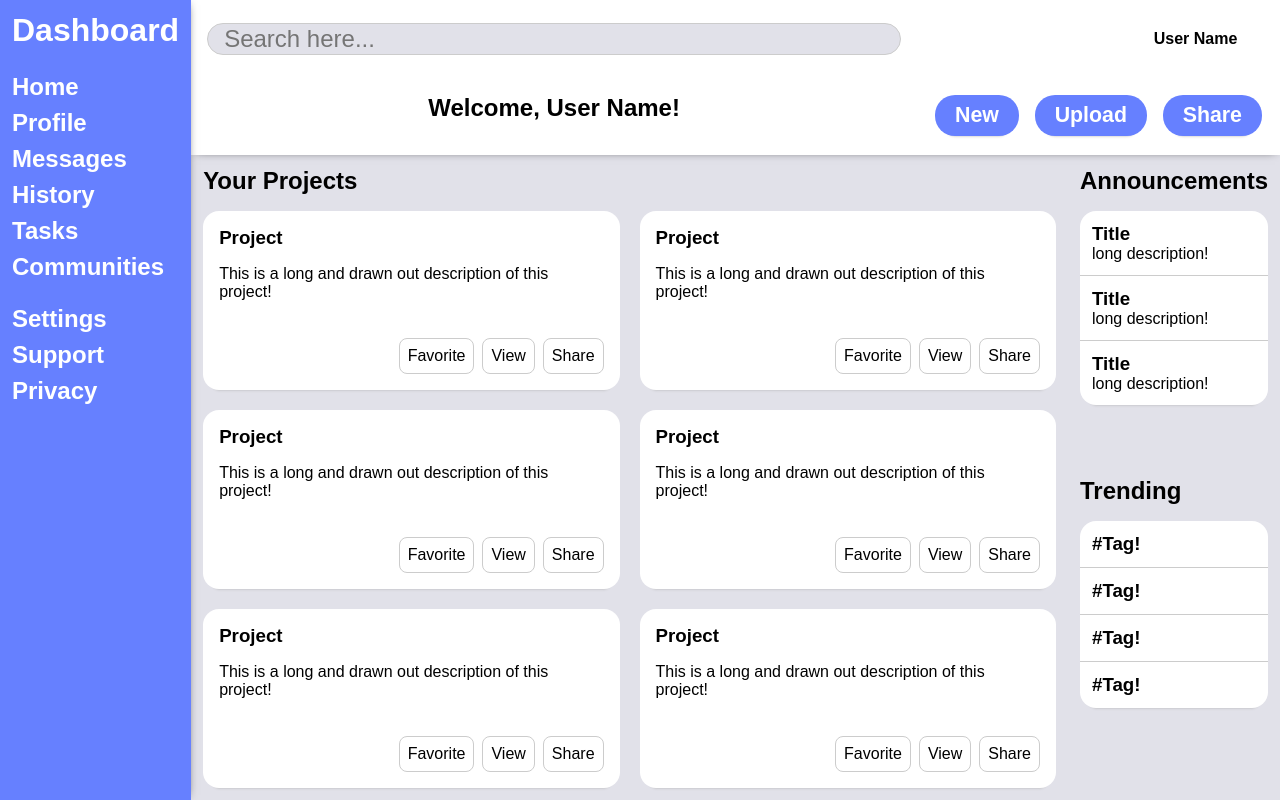
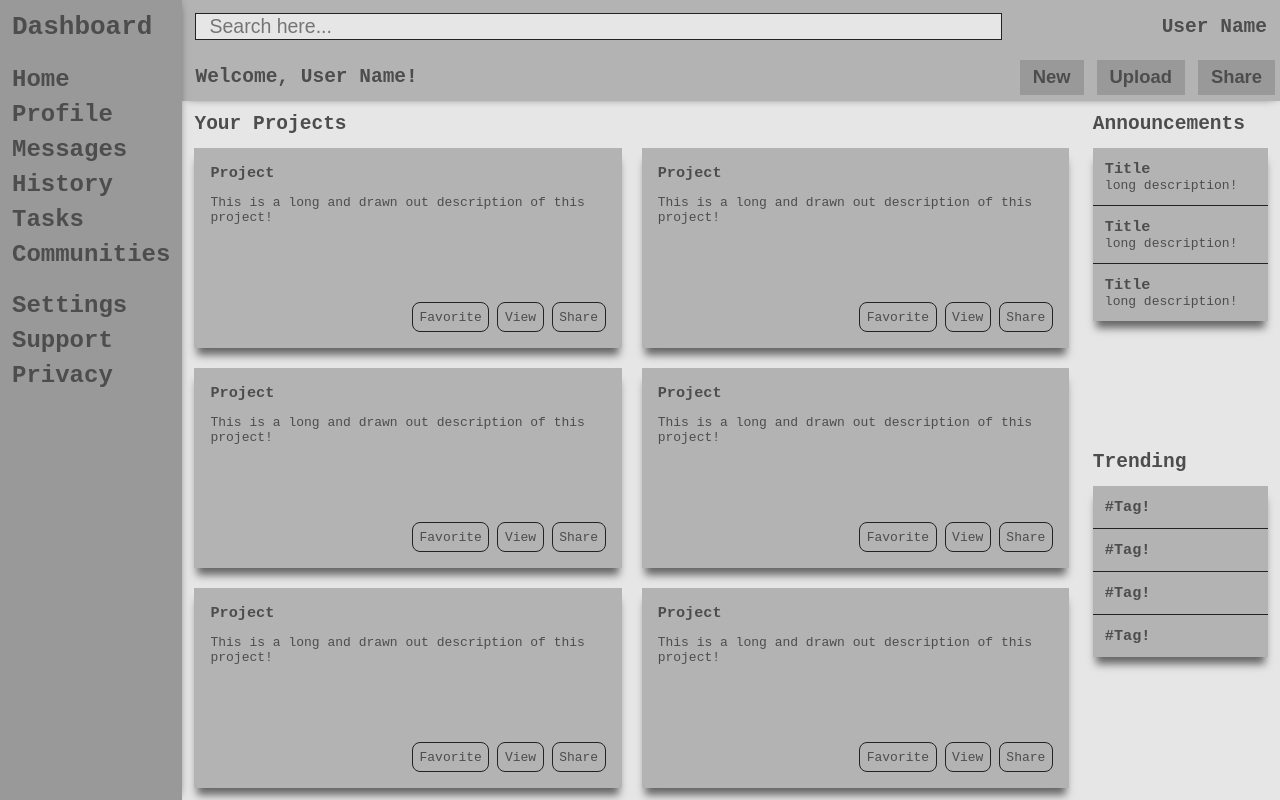
Before and after one commit to justonhart/odin-dashboard, a plain HTML site: page index.html in a window 1280 px wide. Drawn offline with Linux system fonts and the light colour scheme.

Commit message:
Dramatically change theme

```diff
--- a/index.html
+++ b/index.html
@@ -30,7 +30,7 @@
 			<span id="userName">User Name</span>
 		</div>
 		<div id="welcomeSplash">
-			<h2>Welcome, User Name!</h2>
+			<span>Welcome, User Name!</span>
 		</div>
 		<div id="appActions">
 			<button>New</button>
--- a/style.css
+++ b/style.css
@@ -1,9 +1,11 @@
 :root{
-	--primary: #6680ff;
-	--primary-hover: #6654ff;
-	--alt: #ffffff;
-	--background: #e1e1e9;
-	--shadow: 0 10px 3px -10px #b3b3b3;
+	--primary: #999999;
+	--primary-hover: #777777;
+	--alt: #b3b3b3;
+	--background: #e6e6e6;
+	--shadow: 0 10px 8px -3px #666666;
+	--border: 1px solid #222222;
+	--text-color: #4d4d4d;
 }
 
 *{
@@ -13,13 +15,14 @@
 
 html, body{
 	height: 100%;
-	font-family: sans-serif;
+	font-family: monospace;
+	color: var(--text-color);
 }
 
 body{
 	display: grid;
 	grid-template-columns: 1fr 6fr 1.33fr;
-	grid-template-rows: 1fr 5fr;
+	grid-template-rows: min-content auto;
 }
 
 #sidenav{
@@ -27,7 +30,6 @@ body{
 	grid-row: 1 / -1;
 	gap: 24px;
 	background-color: var(--primary);
-	color: #ffffff;
 	display: flex;
 	flex-direction: column;
 	z-index: 2;
@@ -44,7 +46,7 @@ body{
 }
 
 #sidenav a{
-	color: white;
+	color: var(--text-color);
 	text-decoration: none;
 }
 
@@ -59,10 +61,10 @@ body{
 #header{
 	grid-column: 2 / -1;
 	background-color: var(--alt);
-	box-shadow: 0 0 10px -5px;
+	box-shadow: 0 0 10px -5px #000000;
 	z-index: 1;
 	display: grid;
-	grid-template: 1fr 1fr / 2fr 1fr;
+	grid-template: min-content auto / auto min-content;
 }
 
 #projects{
@@ -82,7 +84,6 @@ body{
 
 .card{
 	background-color: var(--alt);
-	border-radius: 16px;
 	padding: 16px;
 	box-shadow: var(--shadow);
 }
@@ -112,7 +113,7 @@ body{
 }
 
 #sidebar li+li{
-	border-top: solid 1px #cccccc ;
+	border-top: var(--border);
 }
 
 h2{
@@ -129,41 +130,44 @@ h2{
 #searchBar input{
 	flex: 1;
 	font-size: 1.5rem;
-	border: solid 1px #cccccc;
+	border: var(--border);
 	background-color: var(--background);
-	border-radius: 16px;
+	color: var(--text-color);
 	padding: 1px 1rem;
 }
 
 #userTools{
+	box-sizing: border-box;
 	padding: 1em;
 	display: grid;
-	grid-template-columns: repeat(3, 1fr);
 	align-items: center;
+	width: 100%;
+	justify-content: end;
 }
 
 #userName{
 	grid-column: -1 / -2;
 	font-weight: bold;
+	font-size: 150%;
+	width: max-content;
 }
 
 #appActions{
+	box-sizing: border-box;
+	padding: 5px;
 	display: grid;
 	grid-template-columns: repeat(3, auto);
-	padding: 5%;
 	align-items: center;
 	gap: 1rem;
 }
 
 #appActions button{
+	color: var(--text-color);
 	background-color: var(--primary);
-	color: white;
-	padding: .5rem;
+	padding: .5rem 1rem;
 	font-weight: bold;
-	font-size: 16pt;
-	border-radius: 20px;
+	font-size: 115%;
 	border: none;
-	box-shadow: var(--shadow);
 }
 
 #appActions button:hover{
@@ -173,7 +177,12 @@ h2{
 #welcomeSplash{
 	display: flex;
 	align-items: center;
-	justify-content: center;
+	padding: 1em;
+}
+
+#welcomeSplash span{
+	font-size: 150%;
+	font-weight: bold;
 }
 
 .projectActions{
@@ -186,9 +195,9 @@ h2{
 }
 
 .projectActions li{
-	border: 1px solid #cccccc;
+	border: var(--border);
 	border-radius: 8px;
-	background-color: white;
+	background-color: var(--alt);
 	padding: .5rem;
 }
 
```
